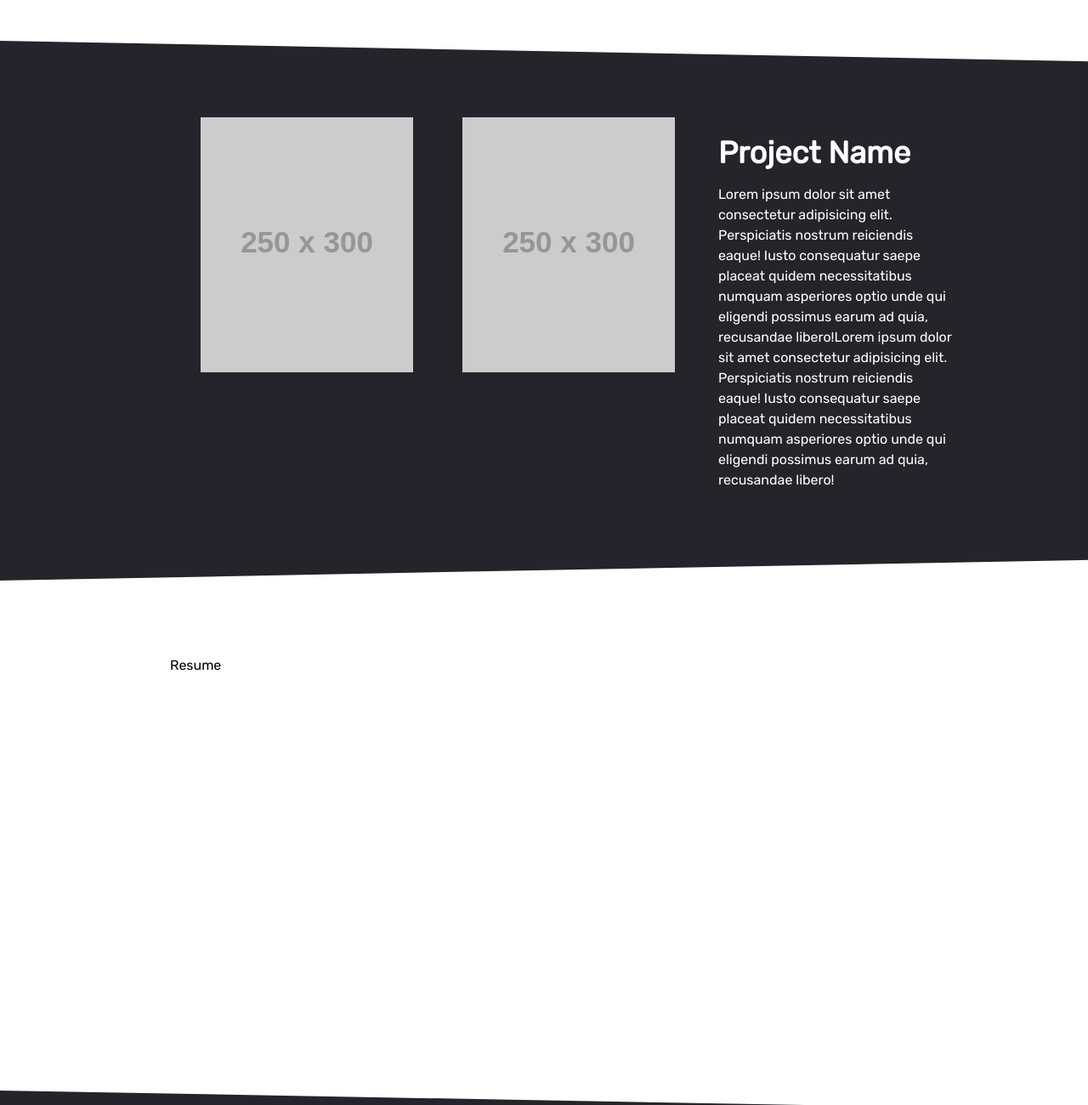
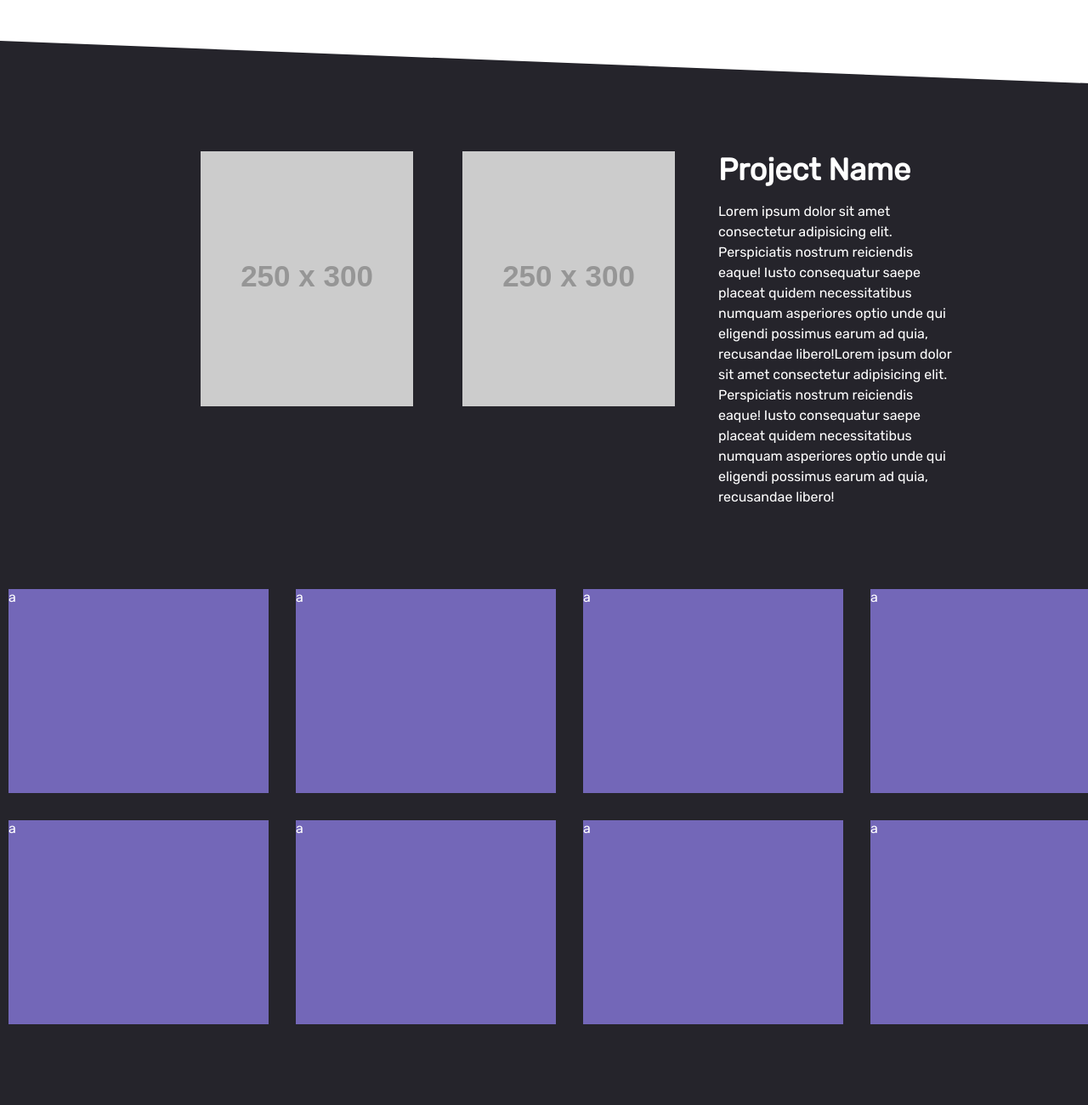
Before and after one commit to MayraJaimes/portfolio, a plain HTML site: page index.html in a window 1280 px wide. Shown: the part 1240-2540 px from the top of the page at 85% size. Drawn offline with Linux system fonts and the light colour scheme; placeholder pictures from the web are drawn by us.

Commit message:
added the grid to the projects section to display their picture

```diff
--- a/index.html
+++ b/index.html
@@ -37,6 +37,7 @@
                 <a href="https://placeholder.com"><img src="http://via.placeholder.com/250x300"></a>
             </div>
         </div>
+        <div>
             <div class="nestedTwo">
                 <div class="projImg">
                     <a href="https://placeholder.com"><img src="http://via.placeholder.com/250x300"></a>
@@ -45,6 +46,17 @@
                 <div>
                     <h1>Project Name</h1>
                     <p>Lorem ipsum dolor sit amet consectetur adipisicing elit. Perspiciatis nostrum reiciendis eaque! Iusto consequatur saepe placeat quidem necessitatibus numquam asperiores optio unde qui eligendi possimus earum ad quia, recusandae libero!Lorem ipsum dolor sit amet consectetur adipisicing elit. Perspiciatis nostrum reiciendis eaque! Iusto consequatur saepe placeat quidem necessitatibus numquam asperiores optio unde qui eligendi possimus earum ad quia, recusandae libero!</p>
+                </div>
+            </div>
+            <div class="allProj">
+                <div>a</div>
+                <div>a</div>
+                <div>a</div>
+                <div>a</div>
+                <div>a</div>
+                <div>a</div>
+                <div>a</div>
+                <div>a</div>
             </div>
         </div>
         <div>
--- a/styles.css
+++ b/styles.css
@@ -13,12 +13,33 @@ body {
     grid-template-columns: repeat(2, 1fr);
 }
 
+.nestedTwo {
+    padding: 20px 200px;
+}
+
+.allProj {
+    display: grid;
+    grid-template-columns: repeat(4, 1fr);
+    /* justify-items: center; */
+    grid-gap: 2em;
+    padding: 60px 10px;
+}
+
+.allProj > div {
+    background-color: #7367b8;
+    min-height: 240px;
+}
+
+
 .wrapper > div {
     background: #25242b;
-    padding: 1em;
     padding: 90px 200px;
     color: white;
     clip-path: polygon(0 0,100% 4%,100% 96%,0 100%);
+}
+
+.wrapper > div:nth-child(3) {
+    padding: 90px 0;
 }
 
 .wrapper > div:nth-child(even) {
@@ -26,13 +47,13 @@ body {
     color: black;
 }
 
-.nested > div  {
-    width: 280px;
+.nested > div {
+    width: 600px;
     padding: 0 15px 0 15px;
 }
 
-.nested > div:nth-child(even) {
-    width: 600px;
+.nested > div:first-child  {
+    width: 280px;
 }
 
 .nestedTwo > div  {
@@ -40,7 +61,7 @@ body {
     padding: 0 15px 0 15px;
 }
 
-.nestedTwo > div:nth-child(odd) {
+.nestedTwo > div:first-child {
     width: 600px;
 }
 
@@ -49,6 +70,10 @@ body {
     display: grid;
     grid-template-columns: repeat(2, 1fr);
     grid-gap: 1em;
+}
+
+.projImg a {
+    margin-top: 20px;
 }
 
 
```
Lines whose indentation alone changed are shown as unchanged.
